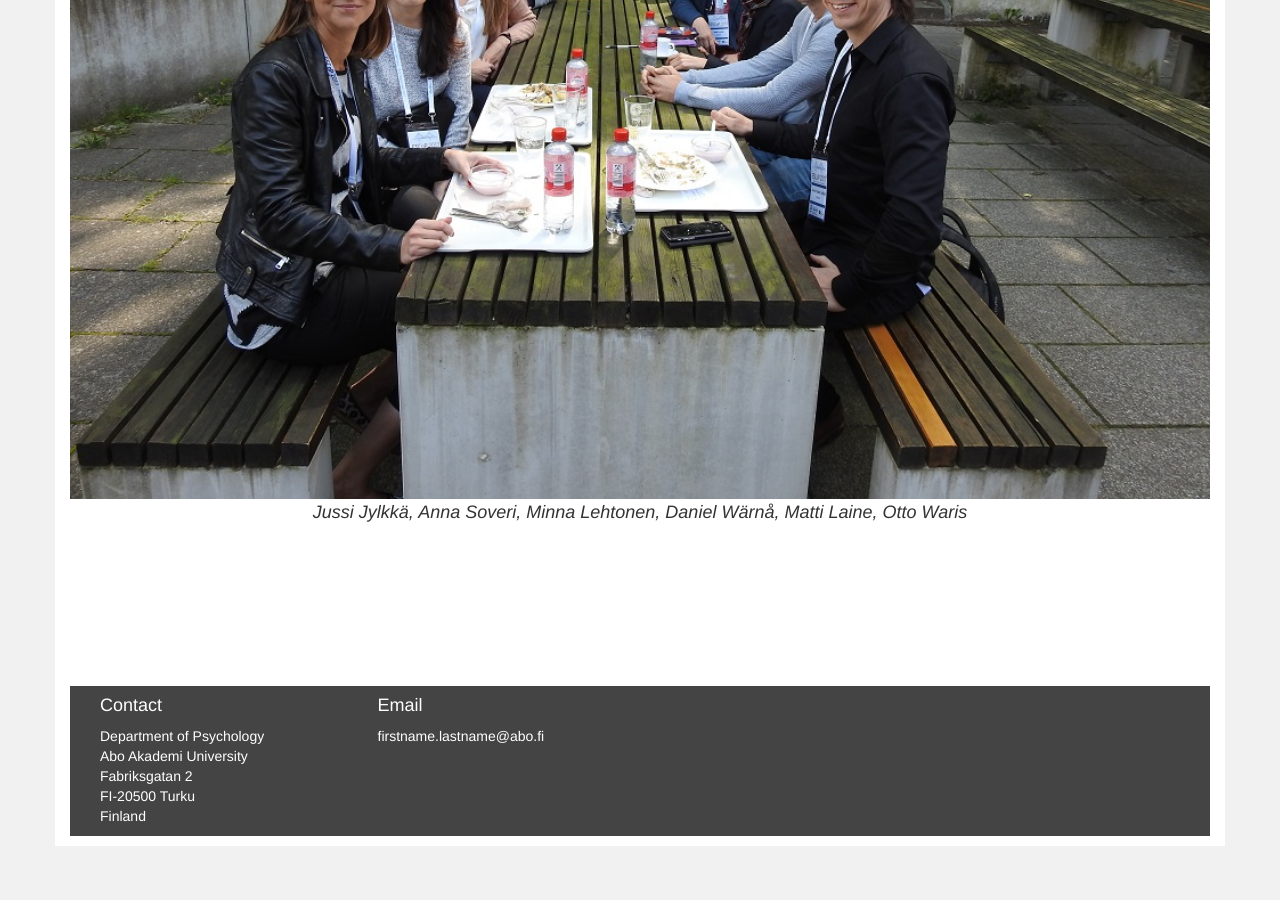
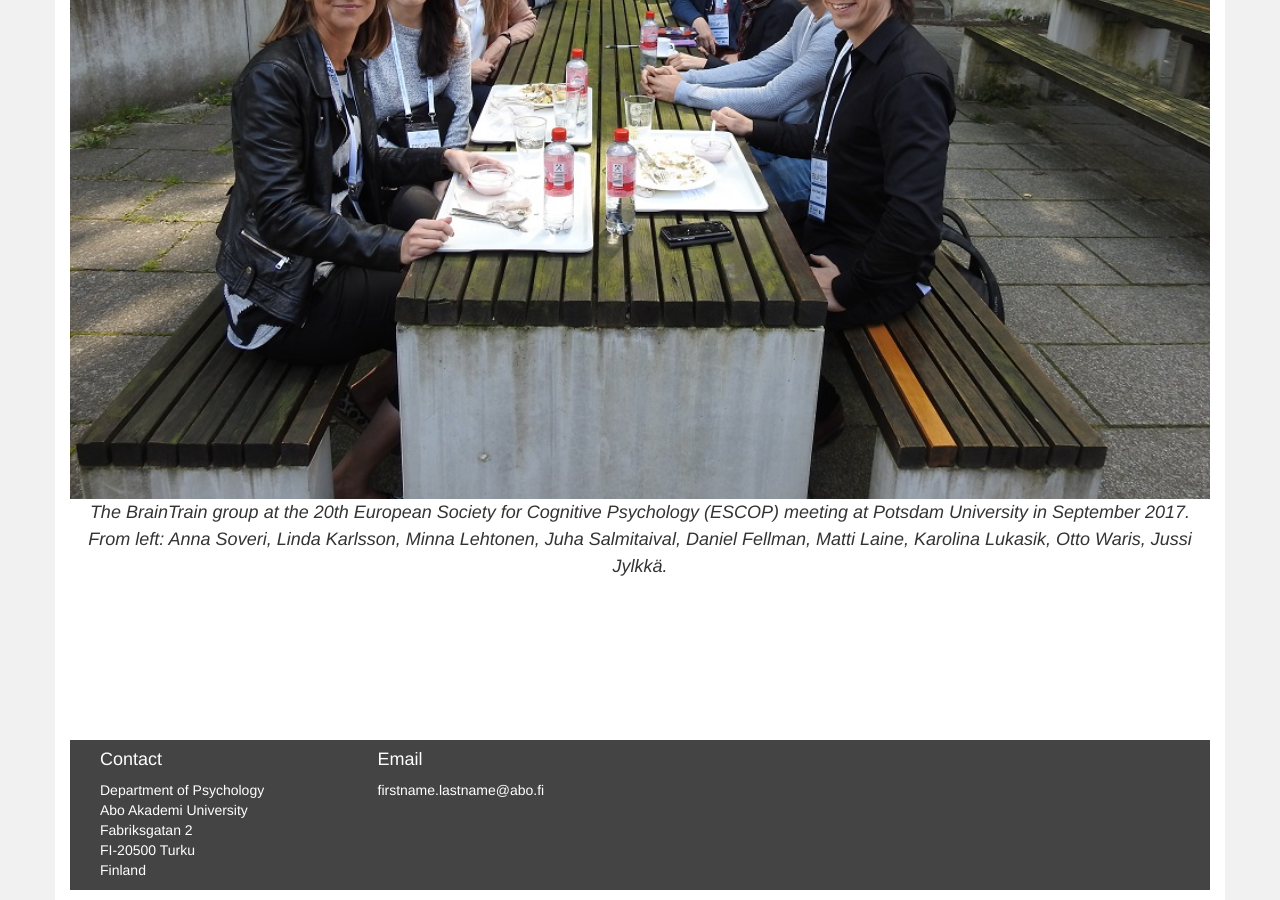
Before and after one commit to dlfell/braintrain, a Jekyll site: the page built from research.html, in a window 1280 px wide and 900 px high, scrolled down 823 px. Built offline with Jekyll 4.4.1, drawn with Linux system fonts in a browser that asks for light colours; nearby versions of some CDN libraries; before the commit the page ends 1669 px from its top, so only the background shows below that.

Commit message:
Update research.html

```diff
--- a/research.html
+++ b/research.html
@@ -19,7 +19,7 @@ layout: default
     <div class="imagecontainer">
         <img class="img-responsive" src="/assets/images/potsdam_1.jpg">
         <p>
-            <i>Jussi Jylkkä, Anna Soveri, Minna Lehtonen, Daniel Wärnå, Matti Laine, Otto Waris</i>
+            <i>The BrainTrain group at the 20th European Society for Cognitive Psychology (ESCOP) meeting at Potsdam University in September 2017. From left: Anna Soveri, Linda Karlsson, Minna Lehtonen, Juha Salmitaival, Daniel Fellman, Matti Laine, Karolina Lukasik, Otto Waris, Jussi Jylkkä. </i>
         </p>
     </div>
 </div>
```
